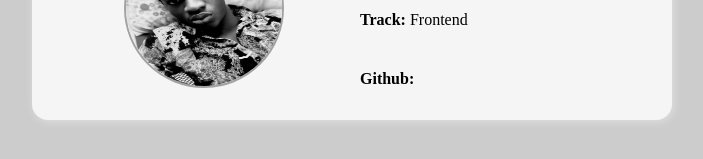
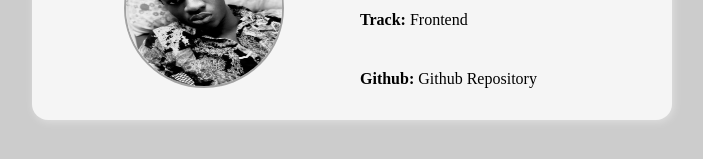
Before and after one commit to EesuolaOlanrewaju01/HNG-stage-one-project, a plain HTML site: page index.html in a window 1280 px wide. Shown: the part 409-568 px from the top of the page, without its empty margins (288-991 px from the left). Drawn offline with Linux system fonts and the light colour scheme.

Commit message:
Add files via upload

```diff
--- a/CSS/style.css
+++ b/CSS/style.css
@@ -54,3 +54,9 @@ h2 {
 h2 {
     font-size: 1em;
 }
+
+a{
+    text-decoration: none;
+    color: black;
+    cursor: pointer;
+}
--- a/index.html
+++ b/index.html
@@ -27,7 +27,7 @@
             </div>
             <div>
                 <h2>Github:</h2>
-                <a href="" data-testid="githubURL"></a>
+                <a href="https://github.com/EesuolaOlanrewaju01/HNG-stage-one-project" target="_blank" data-testid="githubURL">Github Repository</a>
             </div>
         </section>
     </main>
```
